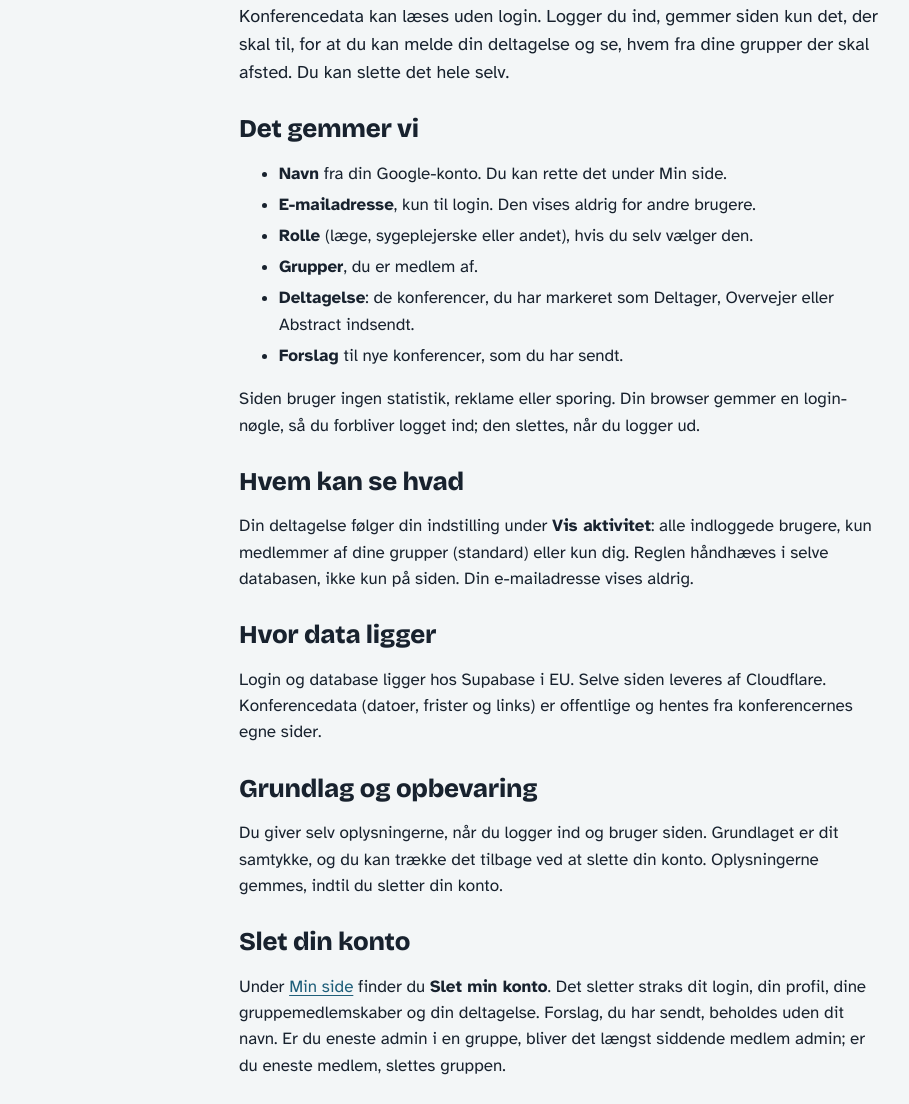
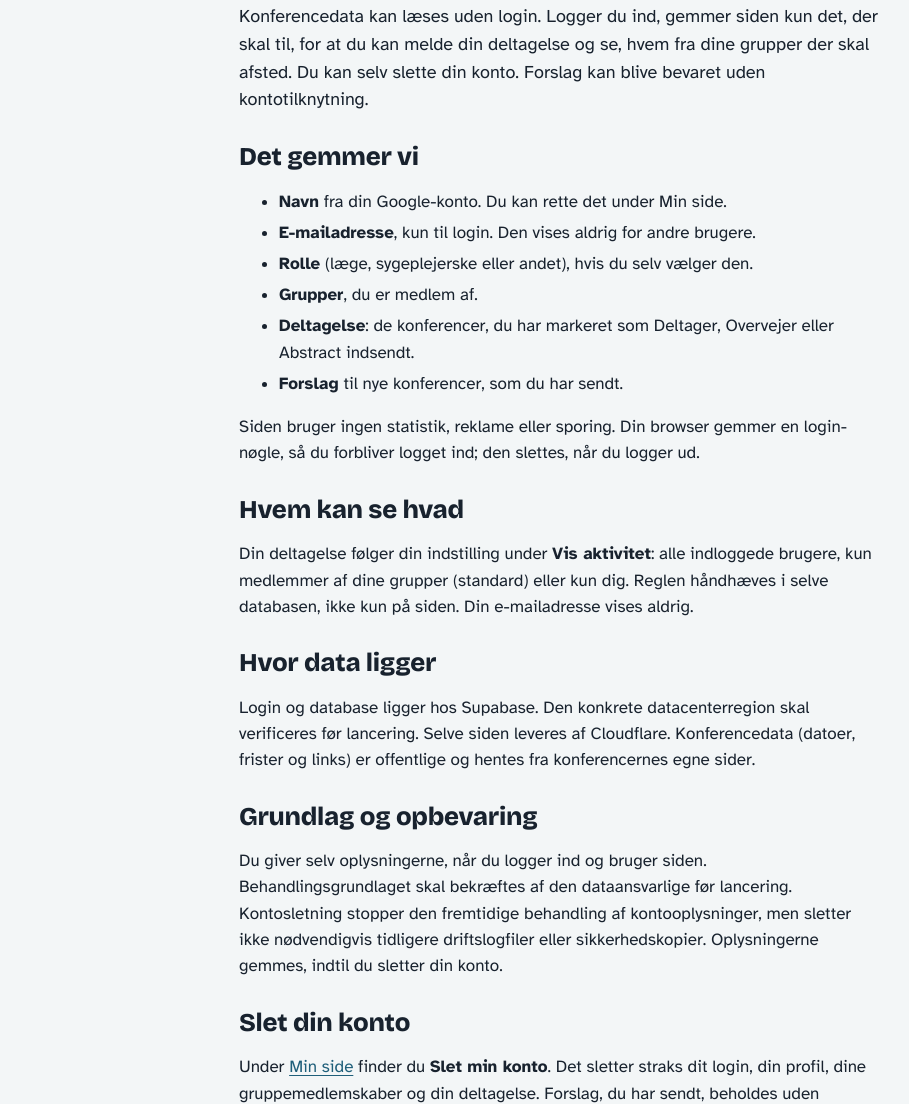
Before and after one commit to GSGrimoire/conferencehub, a plain HTML site: page site/privatliv.html in a window 1280 px wide. Shown: the part 140-1244 px from the top of the page, without its empty margins (81-990 px from the left). Drawn offline with Linux system fonts and the light colour scheme.

Commit message:
Clarify account deletion and data retention privacy text

```diff
--- a/site/privatliv.html
+++ b/site/privatliv.html
@@ -18,7 +18,7 @@
 
 <main class="wrap prose">
   <h1>Privatliv</h1>
-  <p class="lede">Konferencedata kan læses uden login. Logger du ind, gemmer siden kun det, der skal til, for at du kan melde din deltagelse og se, hvem fra dine grupper der skal afsted. Du kan slette det hele selv.</p>
+  <p class="lede">Konferencedata kan læses uden login. Logger du ind, gemmer siden kun det, der skal til, for at du kan melde din deltagelse og se, hvem fra dine grupper der skal afsted. Du kan selv slette din konto. Forslag kan blive bevaret uden kontotilknytning.</p>
 
   <h2>Det gemmer vi</h2>
   <ul>
@@ -35,13 +35,13 @@
   <p>Din deltagelse følger din indstilling under <strong>Vis aktivitet</strong>: alle indloggede brugere, kun medlemmer af dine grupper (standard) eller kun dig. Reglen håndhæves i selve databasen, ikke kun på siden. Din e-mailadresse vises aldrig.</p>
 
   <h2>Hvor data ligger</h2>
-  <p>Login og database ligger hos Supabase i EU. Selve siden leveres af Cloudflare. Konferencedata (datoer, frister og links) er offentlige og hentes fra konferencernes egne sider.</p>
+  <p>Login og database ligger hos Supabase. Den konkrete datacenterregion skal verificeres før lancering. Selve siden leveres af Cloudflare. Konferencedata (datoer, frister og links) er offentlige og hentes fra konferencernes egne sider.</p>
 
   <h2>Grundlag og opbevaring</h2>
-  <p>Du giver selv oplysningerne, når du logger ind og bruger siden. Grundlaget er dit samtykke, og du kan trække det tilbage ved at slette din konto. Oplysningerne gemmes, indtil du sletter din konto.</p>
+  <p>Du giver selv oplysningerne, når du logger ind og bruger siden. Behandlingsgrundlaget skal bekræftes af den dataansvarlige før lancering. Kontosletning stopper den fremtidige behandling af kontooplysninger, men sletter ikke nødvendigvis tidligere driftslogfiler eller sikkerhedskopier. Oplysningerne gemmes, indtil du sletter din konto.</p>
 
   <h2>Slet din konto</h2>
-  <p>Under <a href="./#mig">Min side</a> finder du <strong>Slet min konto</strong>. Det sletter straks dit login, din profil, dine gruppemedlemskaber og din deltagelse. Forslag, du har sendt, beholdes uden dit navn. Er du eneste admin i en gruppe, bliver det længst siddende medlem admin; er du eneste medlem, slettes gruppen.</p>
+  <p>Under <a href="./#mig">Min side</a> finder du <strong>Slet min konto</strong>. Det sletter straks dit login, din profil, dine gruppemedlemskaber og din deltagelse. Forslag, du har sendt, beholdes uden kontotilknytning, men deres tekst og links bevares. Undlad at skrive personoplysninger i forslag. Er du eneste admin i en gruppe, bliver det længst siddende medlem admin; er du eneste medlem, slettes gruppen.</p>
 
   <h2>Dine rettigheder</h2>
   <p>Du har ret til indsigt i, rettelse og sletning af dine oplysninger. Du kan klage til <a href="https://www.datatilsynet.dk/" rel="noopener">Datatilsynet</a>.</p>
```
